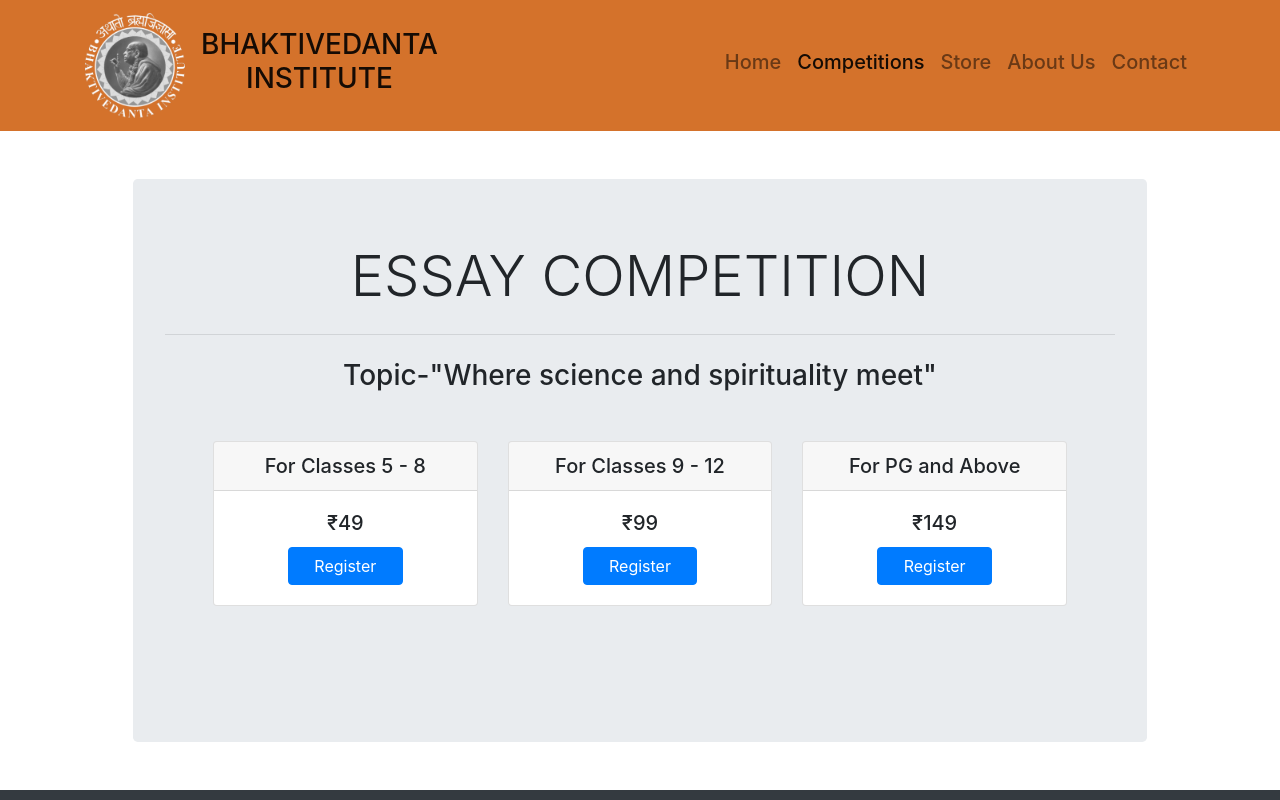
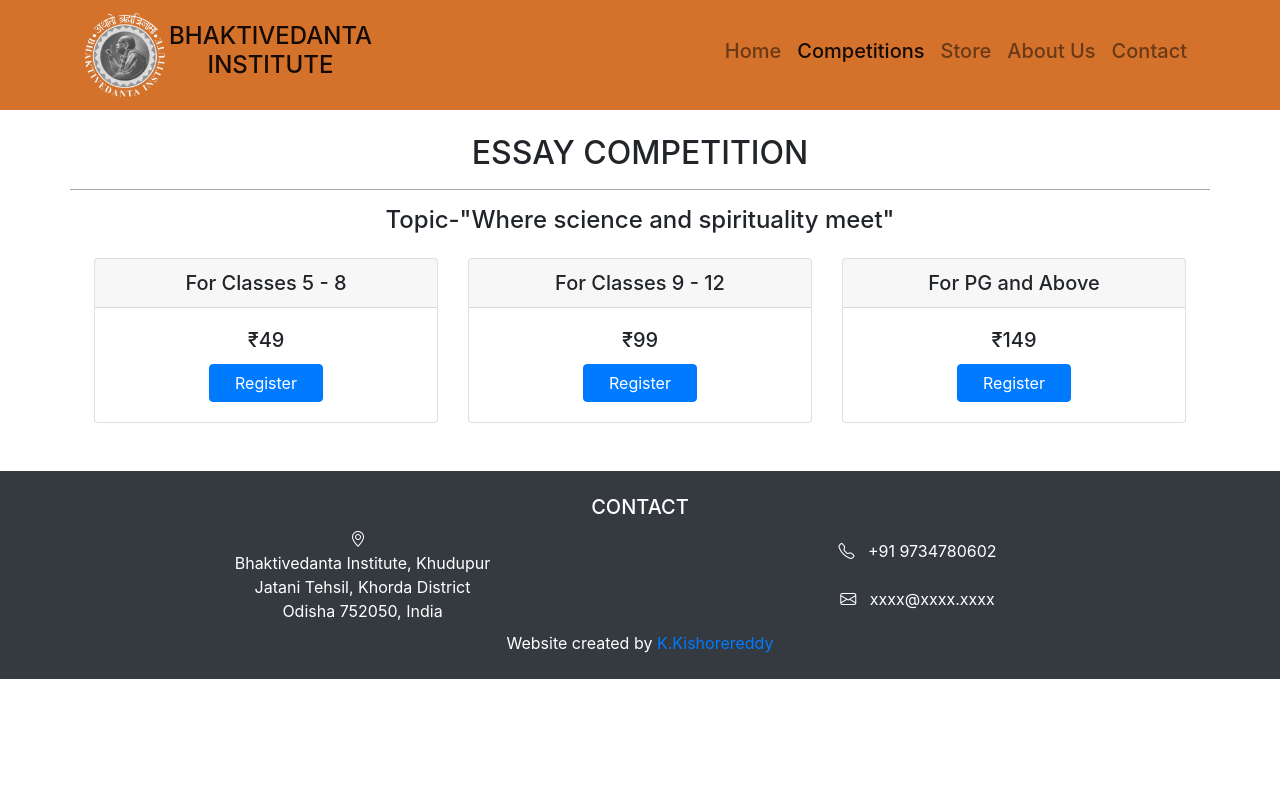
Before and after one commit to kancherlakishorereddy/BIBBSR, a plain HTML site: page competitions.html in a window 1280 px wide. Shown: the top 800 px of the page. Drawn offline with nearby package versions, Linux system fonts and the light colour scheme.

Commit message:
m adjust

```diff
--- a/competitions.html
+++ b/competitions.html
@@ -14,16 +14,15 @@
 <body>
     <nav class="navbar navbar-expand-lg navbar-light" style="background-color: #D4722B;">
         <div class="container-lg">
-            <a class="navbar-brand text-center" href="#">
-                <img src="assets/logo.png" height="auto" width="100" class="d-inline-block align-top" alt="BI">
-            </a>
-            <a class="navbar-brand text-center" href="#">
-                <h3> BHAKTIVEDANTA <br> INSTITUTE </h3>
-            </a>
+        <a class="navbar-brand text-center pr-1 m-0" href="#">
+          <img src="assets/logo.png" height="auto" width="80" class="d-inline-block align-top" alt="BI">
+        </a>
+        <a class="navbar-brand text-center m-0" href="#">
+            <h4> BHAKTIVEDANTA <br> INSTITUTE </h4>
+        </a>
         <button class="navbar-toggler" type="button" data-toggle="collapse" data-target="#navbarColor03" aria-controls="navbarColor03" aria-expanded="false" aria-label="Toggle navigation">
           <span class="navbar-toggler-icon"></span>
         </button>
-
         <div class="collapse navbar-collapse" id="navbarColor03">
           <ul class="navbar-nav text-center ml-auto">
             <li class="nav-item">
@@ -46,12 +45,12 @@
         </div>
         </div>
     </nav>
-    <main class="container-lg">
-        <div class="jumbotron m-5  text-center">
-            <h1 class="display-4">ESSAY COMPETITION</h1>
-            <hr class="my-4">
-            <h3> Topic-"Where science and spirituality meet" </h3>
-            <div class="m-5">
+    <main class="container-lg p-0">
+        <div class="my-4 text-center">
+            <h2>ESSAY COMPETITION</h2>
+            <hr class="my-3" style="border-color:darkgray">
+            <h4> Topic-"Where science and spirituality meet" </h4>
+            <div class="m-4">
                 <div class="row row-cols-1 row-cols-md-2 row-cols-lg-3">
                     <div class="col mb-4">
                         <div class="card">
```
Also changed, not shown: about-us.html (+10 -9 lines), index.html (+8 -7 lines).
